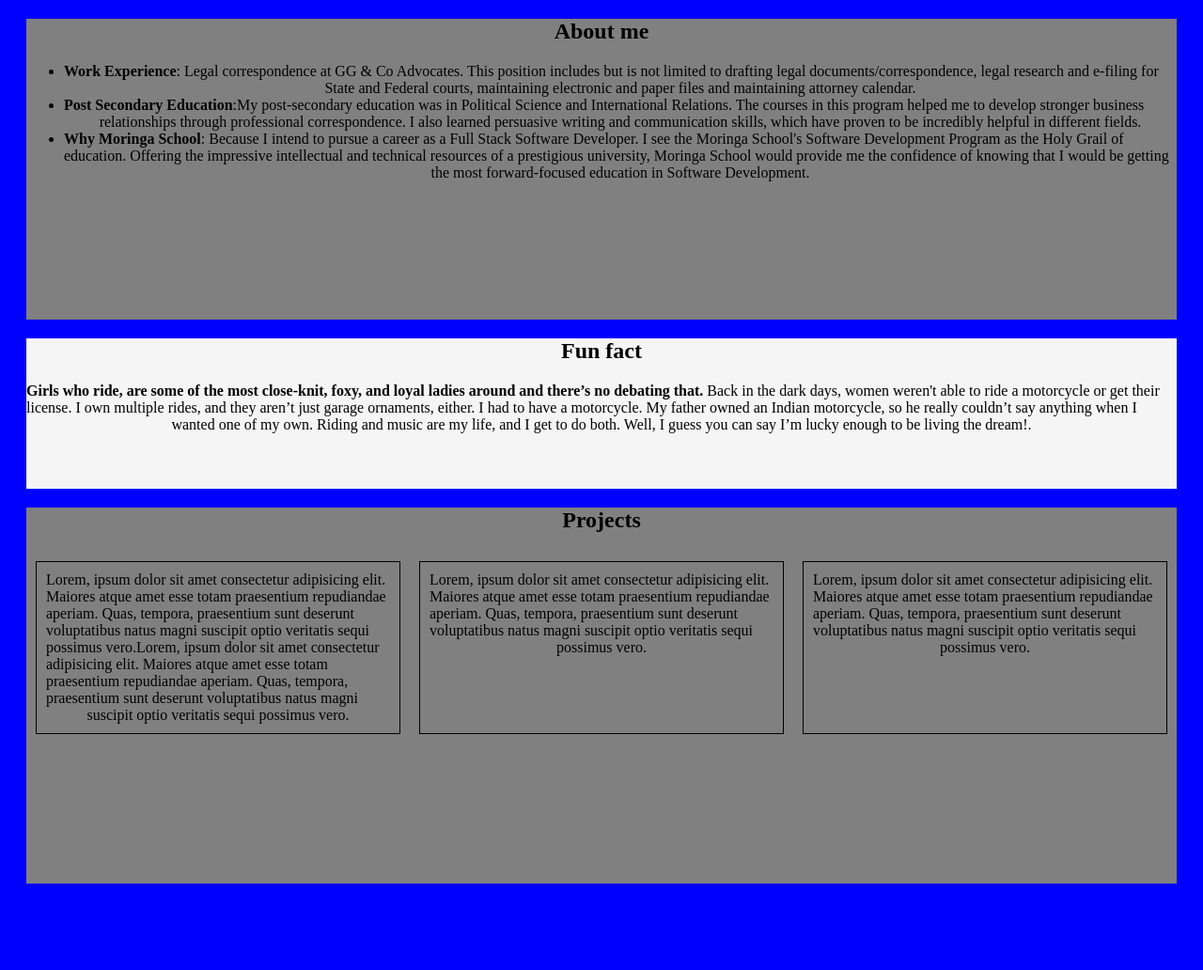
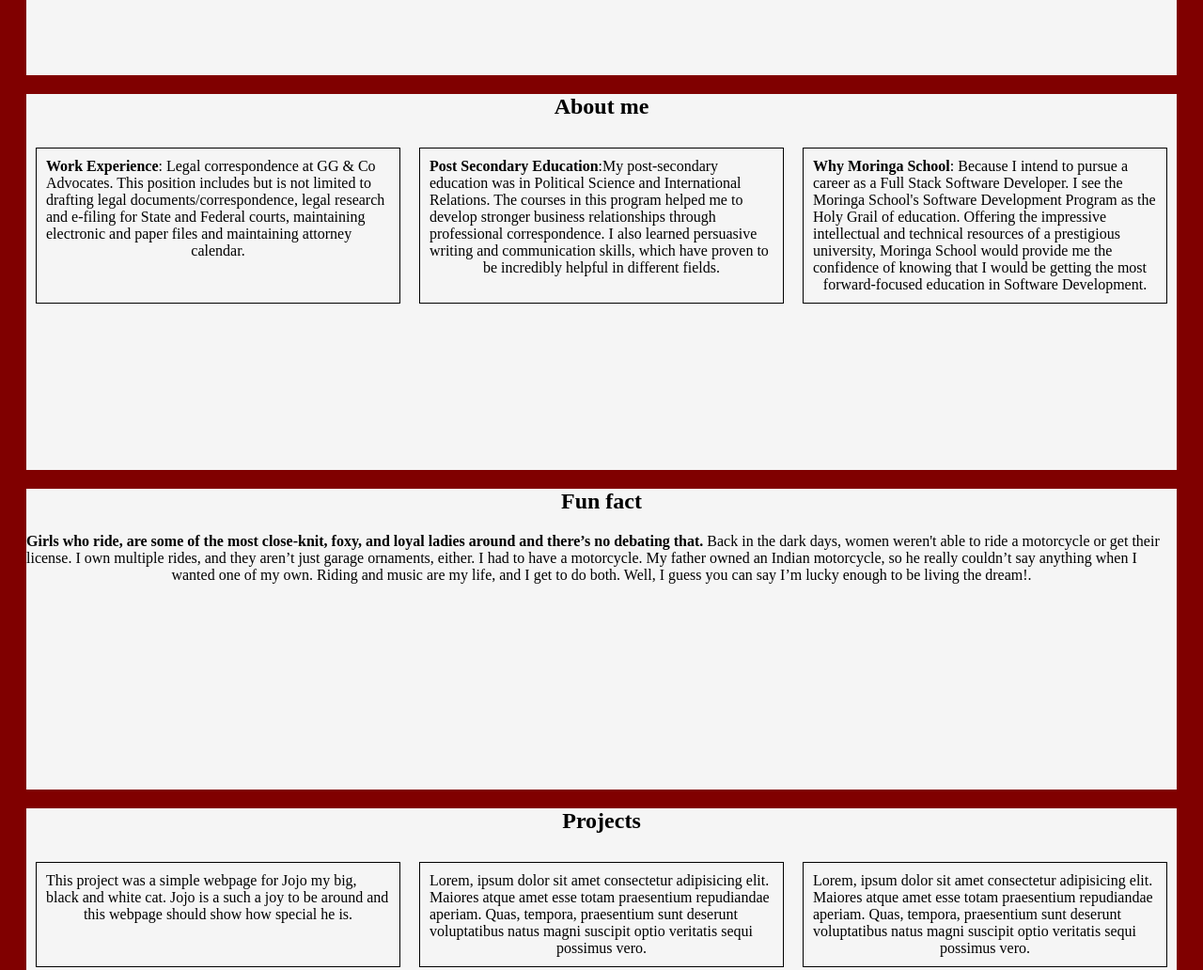
Before and after one commit to Mugure-Inez/Portfolio, a plain HTML site: page index.html in a window 1280 px wide. Shown: the part 260-1292 px from the top of the page at 94% size. Before the commit the page ends 1220 px from the top, so only its background shows below. Drawn offline with Linux system fonts and the light colour scheme.

Commit message:
updates to funfacts and projects

```diff
--- a/css/styles.css
+++ b/css/styles.css
@@ -3,10 +3,10 @@ body{
     background-repeat: no-repeat;
     background-size: cover;
     background-attachment: fixed;
-    background-color: blue;
+    background-color: maroon;
 }
 .section-1, .section-2, .section-3, .section-4{
-    height: 40vh;
+    height: 50vh;
     margin-left: 20px;
     margin-right: 20px;
     margin-top: 20px;
@@ -15,11 +15,11 @@ body{
 }
 .section-1, .section-3{
     background-color: whitesmoke;
-    height: 20vh;
+    height: 40vh;
     /* background-image: url("../images/coding-cartoon-image.jpeg"); */
 }
 .section-2, .section-4{
-    background-color: grey;
+    background-color: whitesmoke;
 }
 #section-1{
     font-style: inherit;
@@ -28,7 +28,7 @@ body{
     color: black;
 }
 .section-1{
-    height: 30vh;
+    height: 40vh;
 }
 div.intro{
     display: flex;
@@ -43,12 +43,12 @@ div.intro{
     text-align: center;
 }
 .section-4{
-    height: 50vh;
+    height: 40vh;
 }
-.projects{
+.projects, .about-me{
     display: flex;
 }
-.projects>p{
+.projects>p, .about-me>p{
     margin: 10px;
     width: 33.3%;
     border: 1px solid black;
--- a/index.html
+++ b/index.html
@@ -4,38 +4,44 @@
     <meta charset="UTF-8">
     <meta name="viewport" content="width=device-width, initial-scale=1.0">
     <link rel="stylesheet" href="./css/styles.css" type="text/css">
-    <title>Portfolio |Home</title>
+
+    <title>Portfolio | Home</title>
 </head>
 
 <body>
     <section class="section-1" id="section-1">
         <h1>Mugure: Full Stack Software Developer</h1>
         <div class="intro">
-          <!-- <img src="../travel-clerk/images/coding-cartoon-image.jpeg"> -->
         </div>
     </section>
 
     <section class="section-2">
         <h2 class="c-black">About me</h2>
-        <p>
-            <ul>
-                <li><strong>Work Experience</strong>: Legal correspondence at GG & Co Advocates. This position includes but is not limited to drafting legal documents/correspondence, legal research and e-filing for State and Federal courts, maintaining electronic and paper files and maintaining attorney calendar.</li>
-                <li><strong>Post Secondary Education</strong>:My post-secondary education was in Political Science and International Relations. The courses in this program helped me to develop stronger business relationships through professional correspondence. I also learned persuasive writing and communication skills, which have proven to be incredibly helpful in different fields.</li>
-                <li><strong>Why Moringa School</strong>: Because I intend to pursue a career as a Full Stack Software Developer. I see the Moringa School's Software Development Program as the Holy Grail of education. Offering the impressive intellectual and technical resources of a prestigious university, Moringa School would provide me the confidence of knowing that I would be getting the most forward-focused education in Software Development.</li>
-            </ul>
-        </p>
+        <div class="about-me">
+                <p><strong>Work Experience</strong>: Legal correspondence at GG & Co Advocates. This position includes but is not limited to drafting legal documents/correspondence, legal research and e-filing for State and Federal courts, maintaining electronic and paper files and maintaining attorney calendar.</p>
+                <p><strong>Post Secondary Education</strong>:My post-secondary education was in Political Science and International Relations. The courses in this program helped me to develop stronger business relationships through professional correspondence. I also learned persuasive writing and communication skills, which have proven to be incredibly helpful in different fields.</p>
+                <p><strong>Why Moringa School</strong>: Because I intend to pursue a career as a Full Stack Software Developer. I see the Moringa School's Software Development Program as the Holy Grail of education. Offering the impressive intellectual and technical resources of a prestigious university, Moringa School would provide me the confidence of knowing that I would be getting the most forward-focused education in Software Development.</p>
+        </div>
+
     </section>
 
     <section class="section-3">
         <h2 class="c-blue">Fun fact</h2>
+        <div class="hobbies">
         <p><strong>Girls who ride, are some of the most close-knit, foxy, and loyal ladies around and there’s no debating that.</strong> Back in the dark days, women weren't able to ride a motorcycle or get their license. I own multiple rides, and they aren’t just garage ornaments, either. I had to have a motorcycle. My father owned an Indian motorcycle, so he really couldn’t say anything when I wanted one of my own. Riding and music are my life, and I get to do both. Well, I guess you can say I’m lucky enough to be living the dream!.</p>
+        </div>
     </section>
 
     <section class="section-4">
-        <h2 class="c-blue">Projects</h2>
+        <h2 class="c-black">Projects</h2>
         <div class="projects">
-            <p>Lorem, ipsum dolor sit amet consectetur adipisicing elit. Maiores atque amet esse totam praesentium repudiandae aperiam. Quas, tempora, praesentium sunt deserunt voluptatibus natus magni suscipit optio veritatis sequi possimus vero.Lorem, ipsum dolor sit amet consectetur adipisicing elit. Maiores atque amet esse totam praesentium repudiandae aperiam. Quas, tempora, praesentium sunt deserunt voluptatibus natus magni suscipit optio veritatis sequi possimus vero.</p>
+            <p>
+                <a href="https://github.com/Mugure-Inez/jojo-the-cat"></a>
+                This project was a simple webpage for Jojo my big, black and white cat. Jojo is a such a joy to be around and this webpage should show how special he is.
+            </p>
+
             <p>Lorem, ipsum dolor sit amet consectetur adipisicing elit. Maiores atque amet esse totam praesentium repudiandae aperiam. Quas, tempora, praesentium sunt deserunt voluptatibus natus magni suscipit optio veritatis sequi possimus vero.</p>
+
             <p>Lorem, ipsum dolor sit amet consectetur adipisicing elit. Maiores atque amet esse totam praesentium repudiandae aperiam. Quas, tempora, praesentium sunt deserunt voluptatibus natus magni suscipit optio veritatis sequi possimus vero.</p>
         </div>
     </section>
```
